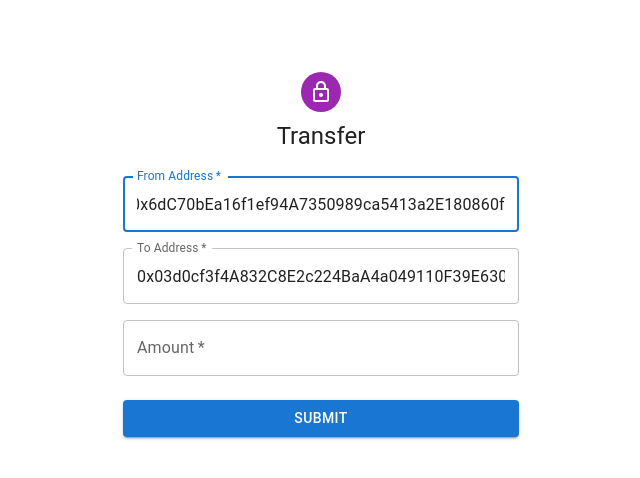
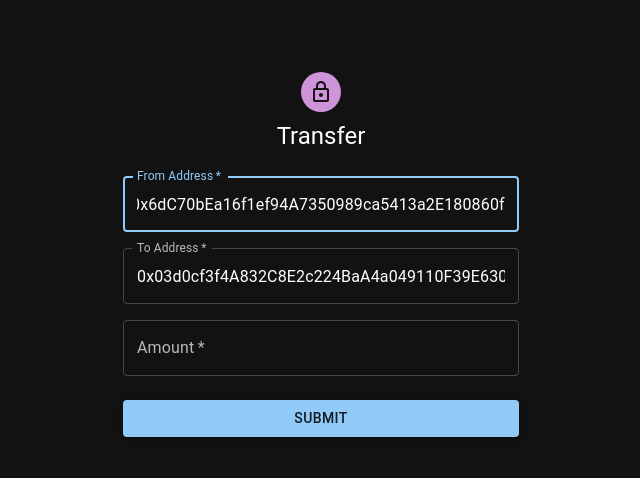
Before and after one commit to allentsangdev/Blockchain-Explorer, a React (Create React App) app: page / in a window 1280 px wide. Shown: the top 478 px of the page, without its empty margins (319-959 px from the left). Built offline with nearby package versions, Linux system fonts and the light colour scheme.

Commit message:
use dark theme as default theme

```diff
--- a/src/components/App.js
+++ b/src/components/App.js
@@ -1,11 +1,22 @@
 import './App.css';
 import Transfer from './Transfer';
+import CssBaseline from '@mui/material/CssBaseline';
+import { createTheme, ThemeProvider } from '@mui/material/styles';
+
+const theme = createTheme({
+  palette: {
+    mode: 'dark',
+  },
+});
 
 function App() {
   return (
-    <div className="App">
-      <Transfer/>
-    </div>
+    <ThemeProvider theme={theme}>
+      <CssBaseline/>
+      <div className="App">
+        <Transfer/>
+      </div>
+    </ThemeProvider>
   );
 }
 
--- a/src/components/Transfer.jsx
+++ b/src/components/Transfer.jsx
@@ -54,7 +54,6 @@ export default function Transfer() {
 
   return (
     <div>
-    <ThemeProvider theme={theme}>
       <Container component="main" maxWidth="xs">
         <CssBaseline />
         <Box
@@ -118,7 +117,6 @@ export default function Transfer() {
           </Box>
         </Box>
       </Container>
-    </ThemeProvider>
 
     {receiptDisplay && <Receipt mockData={recieptData}/>}
   </div>
```
Also changed, not shown: src/components/Receipt.jsx (+3 -8 lines).
